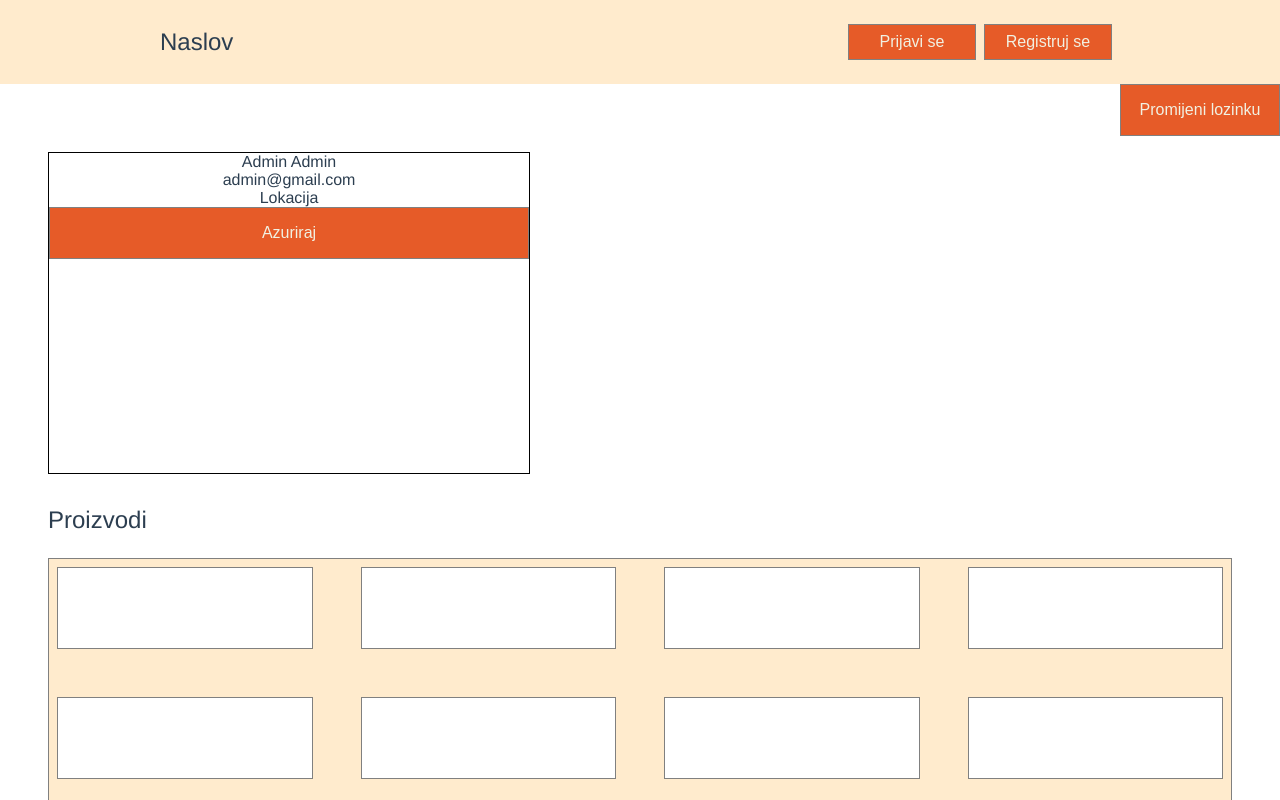
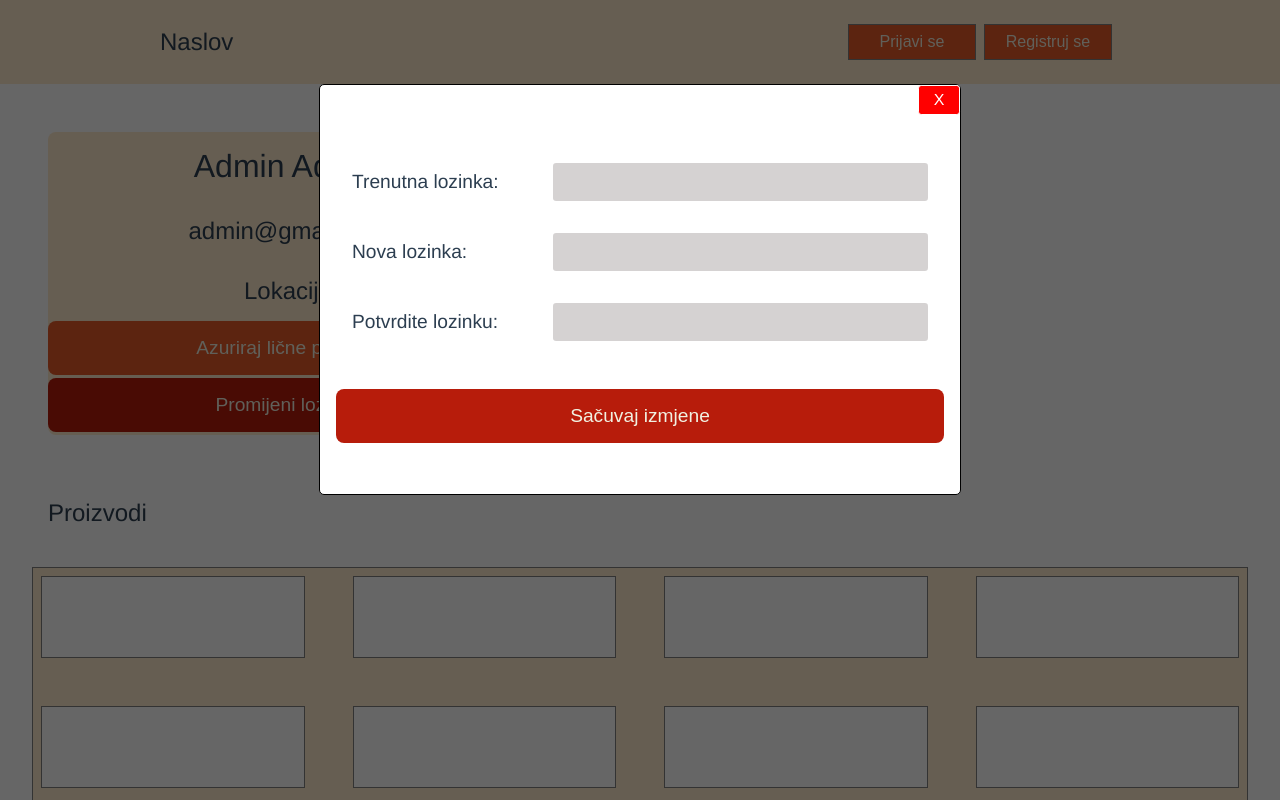
Before and after one commit to draganamit/diplomski-frontend, a Vue app in the folder diplomski-frontend/: page /userprofile in a window 1280 px wide. Both pictures are taken after a click on the button "Promijeni lozinku". Built offline with nearby package versions, Linux system fonts and the light colour scheme.

Commit message:
Add Update User Window and Update Password

```diff
--- /dev/null
+++ b/diplomski-frontend/src/components/OrderProduct.vue
@@ -0,0 +1,37 @@
+<template>
+  <div>
+    <div class="cls">
+      <div @click="closeWindowOrder()">X</div>
+    </div>
+  </div>
+</template>
+
+<script>
+export default {
+  methods: {
+    closeWindowOrder() {
+      this.$emit("closed");
+    },
+  },
+};
+</script>
+
+<style scoped>
+.cls {
+  display: flex;
+  justify-content: end;
+  align-items: center;
+}
+.cls > div {
+  color: white;
+  border: 1px solid white;
+  background: red;
+  cursor: pointer;
+  border-radius: 0.2rem;
+  display: flex;
+  justify-content: center;
+  align-items: center;
+  width: 2.5rem;
+  padding: 0.3rem 0;
+}
+</style>
--- /dev/null
+++ b/diplomski-frontend/src/components/UpdatePassword.vue
@@ -0,0 +1,105 @@
+<template>
+  <div>
+    <div class="cls">
+      <div @click="closeWindow()">X</div>
+    </div>
+    <div class="update">
+      <div class="form-container">
+        <form>
+          <div>
+            <div class="text-div">Trenutna lozinka:</div>
+            <input type="text" v-model="oldPassword" />
+          </div>
+          <div>
+            <div class="text-div">Nova lozinka:</div>
+            <input type="text" v-model="newPassword" />
+          </div>
+          <div>
+            <div class="text-div">Potvrdite lozinku:</div>
+            <input type="text" v-model="confirmPassword" />
+          </div>
+          <button style="width: 100%; background-color: rgb(183 28 11)">
+            Sačuvaj izmjene
+          </button>
+        </form>
+      </div>
+    </div>
+  </div>
+</template>
+
+<script>
+export default {
+  data() {
+    return {
+      model: {
+        oldPassword: "",
+        newPassword: "",
+        confirmPassword: "",
+      },
+      close: false,
+    };
+  },
+  methods: {
+    closeWindow() {
+      this.$emit("closed");
+    },
+  },
+};
+</script>
+
+<style scoped>
+.cls {
+  display: flex;
+  justify-content: end;
+  align-items: center;
+}
+.cls > div {
+  color: white;
+  border: 1px solid white;
+  background: red;
+  cursor: pointer;
+  border-radius: 0.2rem;
+  display: flex;
+  justify-content: center;
+  align-items: center;
+  width: 2.5rem;
+  padding: 0.3rem 0;
+}
+.form-container {
+  margin-bottom: 1rem;
+}
+form > div {
+  display: flex;
+  padding: 1rem;
+  font-size: 1.2rem;
+}
+.update {
+  padding: 2rem 1rem;
+}
+.text-div {
+  width: 20rem;
+  display: flex;
+  align-items: center;
+  justify-content: left;
+}
+input {
+  width: 100%;
+  display: flex;
+  background-color: rgb(213, 210, 210);
+  border-color: transparent;
+  border-radius: 0.2rem;
+  padding: 0.5rem 1rem;
+  outline: none;
+  font-size: 1rem;
+}
+button {
+  background-color: rgb(230, 91, 40);
+  color: rgb(241, 241, 226);
+  border: transparent;
+  padding: 1rem 1rem;
+  margin-bottom: 0.2rem;
+  border-radius: 0.5rem;
+  font-size: 1.2rem;
+  margin-top: 2rem;
+}
+</style>
--- /dev/null
+++ b/diplomski-frontend/src/components/UpdateUser.vue
@@ -0,0 +1,109 @@
+<template>
+  <div>
+    <div class="cls">
+      <div @click="closeWindowUpdate()">X</div>
+    </div>
+    <div class="update">
+      <div class="form-container">
+        <form>
+          <div>
+            <div class="text-div">Ime:</div>
+            <input type="text" v-model="name" />
+          </div>
+          <div>
+            <div class="text-div">Prezime:</div>
+            <input type="text" v-model="surname" />
+          </div>
+          <div>
+            <div class="text-div">Email:</div>
+            <input type="text" v-model="email" />
+          </div>
+          <div>
+            <div class="text-div">Lokacija:</div>
+            <input type="text" v-model="location" />
+          </div>
+          <button style="width: 100%">Sačuvaj izmjene</button>
+        </form>
+      </div>
+    </div>
+  </div>
+</template>
+
+<script>
+export default {
+  data() {
+    return {
+      model: {
+        name: "",
+        surname: "",
+        email: "",
+        location: "",
+      },
+    };
+  },
+  methods: {
+    closeWindowUpdate() {
+      this.$emit("closed");
+    },
+  },
+};
+</script>
+
+<style scoped>
+.cls {
+  display: flex;
+  justify-content: end;
+  align-items: center;
+}
+.cls > div {
+  color: white;
+  border: 1px solid white;
+  background: red;
+  cursor: pointer;
+  border-radius: 0.2rem;
+  display: flex;
+  justify-content: center;
+  align-items: center;
+  width: 2.5rem;
+  padding: 0.3rem 0;
+}
+.form-container {
+  margin-bottom: 1rem;
+  margin-right: 2rem;
+  margin-left: 2rem;
+}
+form > div {
+  display: flex;
+  padding: 1rem;
+  font-size: 1.5rem;
+}
+.update {
+  padding: 2rem 3rem;
+}
+.text-div {
+  width: 10rem;
+  display: flex;
+  align-items: center;
+  justify-content: left;
+}
+input {
+  width: 100%;
+  display: flex;
+  background-color: rgb(213, 210, 210);
+  border-color: transparent;
+  border-radius: 0.2rem;
+  padding: 0.5rem 1rem;
+  outline: none;
+  font-size: 1rem;
+}
+button {
+  background-color: rgb(230, 91, 40);
+  color: rgb(241, 241, 226);
+  border: transparent;
+  padding: 1rem 1rem;
+  margin-bottom: 0.2rem;
+  border-radius: 0.5rem;
+  font-size: 1.2rem;
+  margin-top: 2rem;
+}
+</style>
--- a/diplomski-frontend/src/views/ProductDescriptionView.vue
+++ b/diplomski-frontend/src/views/ProductDescriptionView.vue
@@ -1,5 +1,8 @@
 <template>
   <div class="description-div">
+    <div v-if="order" class="order-form">
+      <OrderProduct @closed="away()"></OrderProduct>
+    </div>
     <div class="image-div"></div>
     <div class="description-button">
       <div class="description">
@@ -10,14 +13,33 @@
         <div class="text-div">Cijena</div>
       </div>
       <div class="button-div">
-        <button>Naruči</button>
+        <button @click="openOrderWindov()">Naruči</button>
       </div>
     </div>
+    <div v-if="order" class="mask" @click.self="away()"></div>
   </div>
 </template>
 
 <script>
-export default {};
+import OrderProduct from "@/components/OrderProduct.vue";
+export default {
+  components: {
+    OrderProduct,
+  },
+  data() {
+    return {
+      order: false,
+    };
+  },
+  methods: {
+    openOrderWindov() {
+      this.order = true;
+    },
+    away() {
+      this.order = false;
+    },
+  },
+};
 </script>
 
 <style scoped>
@@ -54,6 +76,8 @@ button {
   font-size: 1rem;
   width: 10rem;
   border-radius: 0.5rem;
+  margin-bottom: 0.5rem;
+  margin-right: 0.5rem;
 }
 .description-button {
   display: flex;
@@ -62,4 +86,23 @@ button {
   text-align: start;
   background-color: blanchedalmond;
 }
+.order-form {
+  position: absolute;
+  left: 0;
+  right: 0;
+  background-color: white;
+  border: 1px solid black;
+  border-radius: 5px;
+  width: 50%;
+  margin: auto;
+  z-index: 2;
+}
+.mask {
+  position: absolute;
+  inset: 0;
+  width: 100vw;
+  height: 100vh;
+  background: rgba(0, 0, 0, 0.6);
+  z-index: 0;
+}
 </style>
--- a/diplomski-frontend/src/views/UserProfileView.vue
+++ b/diplomski-frontend/src/views/UserProfileView.vue
@@ -1,30 +1,69 @@
 <template>
   <div>
-    <div class="btn-update-password">
-      <button>Promijeni lozinku</button>
+    <div v-if="update || updatePassword" class="update-form">
+      <UpdateUser v-if="update" @closed="away()"></UpdateUser>
+      <UpdatePassword v-if="updatePassword" @closed="away()"></UpdatePassword>
     </div>
     <div class="user-imformation">
       <div class="user-div">
-        <div>Admin Admin</div>
-        <div>admin@gmail.com</div>
-        <div>Lokacija</div>
-        <button style="width: 100%">Azuriraj</button>
+        <div style="padding: 1rem; font-size: 2rem">Admin Admin</div>
+        <div style="padding: 1rem; font-size: 1.5rem">admin@gmail.com</div>
+        <div style="padding: 1rem; font-size: 1.5rem">Lokacija</div>
+        <button style="width: 100%" @click="openUpdate()">
+          Azuriraj lične podatke
+        </button>
+        <button
+          style="width: 100%; background-color: rgb(183 28 11)"
+          @click="openUpdatePassword()"
+        >
+          Promijeni lozinku
+        </button>
       </div>
     </div>
+
     <div class="proizvodi-title">
       <div>Proizvodi</div>
     </div>
     <div class="show-products">
       <ProductContainer></ProductContainer>
     </div>
+
+    <div
+      v-if="update || updatePassword"
+      class="mask"
+      @click.self="away()"
+    ></div>
   </div>
 </template>
 
 <script>
 import ProductContainer from "@/components/Products/ProductContainer.vue";
+import UpdateUser from "@/components/UpdateUser.vue";
+import UpdatePassword from "@/components/UpdatePassword.vue";
+
 export default {
   components: {
     ProductContainer,
+    UpdateUser,
+    UpdatePassword,
+  },
+  data() {
+    return {
+      update: false,
+      updatePassword: false,
+    };
+  },
+  methods: {
+    openUpdate() {
+      this.update = true;
+    },
+    openUpdatePassword() {
+      this.updatePassword = true;
+    },
+    away() {
+      this.update = false;
+      this.updatePassword = false;
+    },
   },
 };
 </script>
@@ -37,20 +76,21 @@ export default {
 button {
   background-color: rgb(230, 91, 40);
   color: rgb(241, 241, 226);
-  border: 1px solid gray;
+  border: transparent;
   padding: 1rem 1rem;
-  font-size: 1rem;
-  width: 10rem;
+  margin-bottom: 0.2rem;
+  border-radius: 0.5rem;
+  font-size: 1.2rem;
 }
 .user-imformation {
   display: flex;
   justify-content: start;
-  padding: 1rem 3rem;
+  padding: 3rem 3rem;
 }
 .user-div {
-  border: 1px solid black;
   width: 30rem;
-  height: 20rem;
+  border-radius: 0.5rem;
+  background-color: blanchedalmond;
 }
 .proizvodi-title {
   display: flex;
@@ -61,6 +101,25 @@ button {
 .show-products {
   display: flex;
   flex-direction: column;
-  margin: 0 2rem;
+  margin: 1rem 1rem;
+}
+.update-form {
+  position: absolute;
+  left: 0;
+  right: 0;
+  background-color: white;
+  border: 1px solid black;
+  border-radius: 5px;
+  width: 50%;
+  margin: auto;
+  z-index: 2;
+}
+.mask {
+  position: absolute;
+  inset: 0;
+  width: 100vw;
+  height: 100vh;
+  background: rgba(0, 0, 0, 0.6);
+  z-index: 0;
 }
 </style>
```
